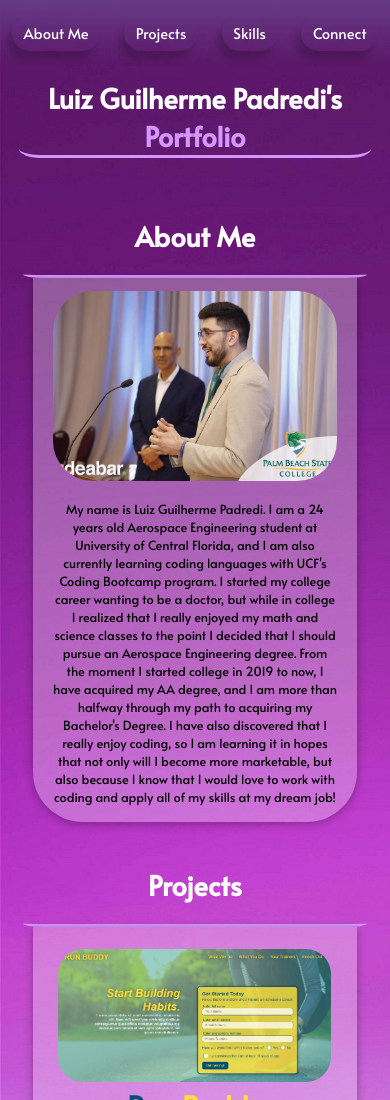
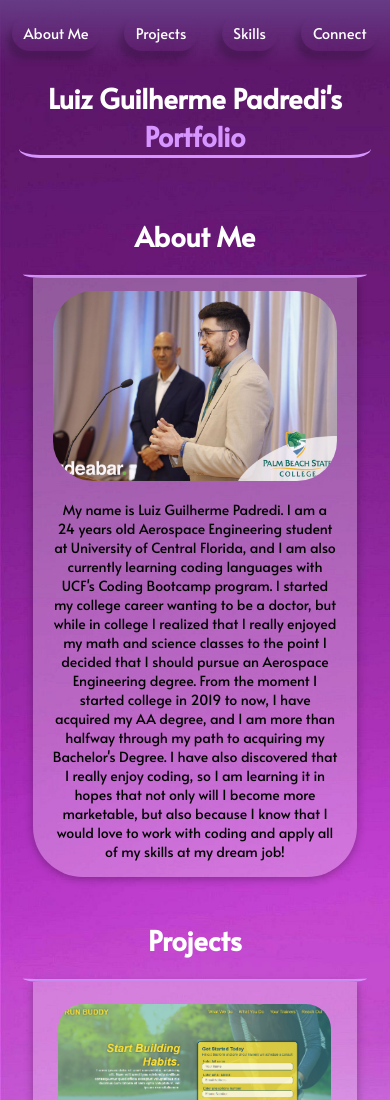
Before and after one commit to Padredilg/my-first-portfolio, a plain HTML site: page index.html in a window 390 px wide. Shown: the top 1100 px of the page. Drawn offline with Linux system fonts and the light colour scheme.

Commit message:
improved about-me text size in all screens

```diff
--- a/assets/css/stylesheet.css
+++ b/assets/css/stylesheet.css
@@ -107,16 +107,17 @@ main section{
 
 .about-me img{
     margin: 4% auto 0 auto;
-    width: 65%;
+    width: 68%;
     border-radius: 40px;
     opacity: .95;
 }
 
 .about-me p {
     text-align: center;
-    width: 62%;
+    width: 70%;
     padding: 30px 0;
     margin: 0 auto;
+    font-size: 17px;
 }
 
 .projects div ul{
@@ -369,7 +370,7 @@ main section{
     .about-me p {
         width: 100%;
         padding: 5vw 6vw;
-        font-size: 2.2vw;
+        font-size: 15px;
     }
 
     .projects div ul li a img{
@@ -508,6 +509,10 @@ main section{
 
 /*MEDIA QUERY FOR BIG MOBILE PHONES*/
 @media screen and (max-width: 450px){
+
+    .about-me p{
+        font-size: 15.5px;
+    }
     .contact-links ul li a{
        flex-direction: column;
     }
@@ -530,6 +535,10 @@ main section{
 
 /*MEDIA QUERY FOR SMALL MOBILE PHONES*/
 @media screen and (max-width: 395px){
+
+    .about-me p{
+        font-size: 14px;
+    }
     .section-title{
         font-size: 7vw;
     }
```
